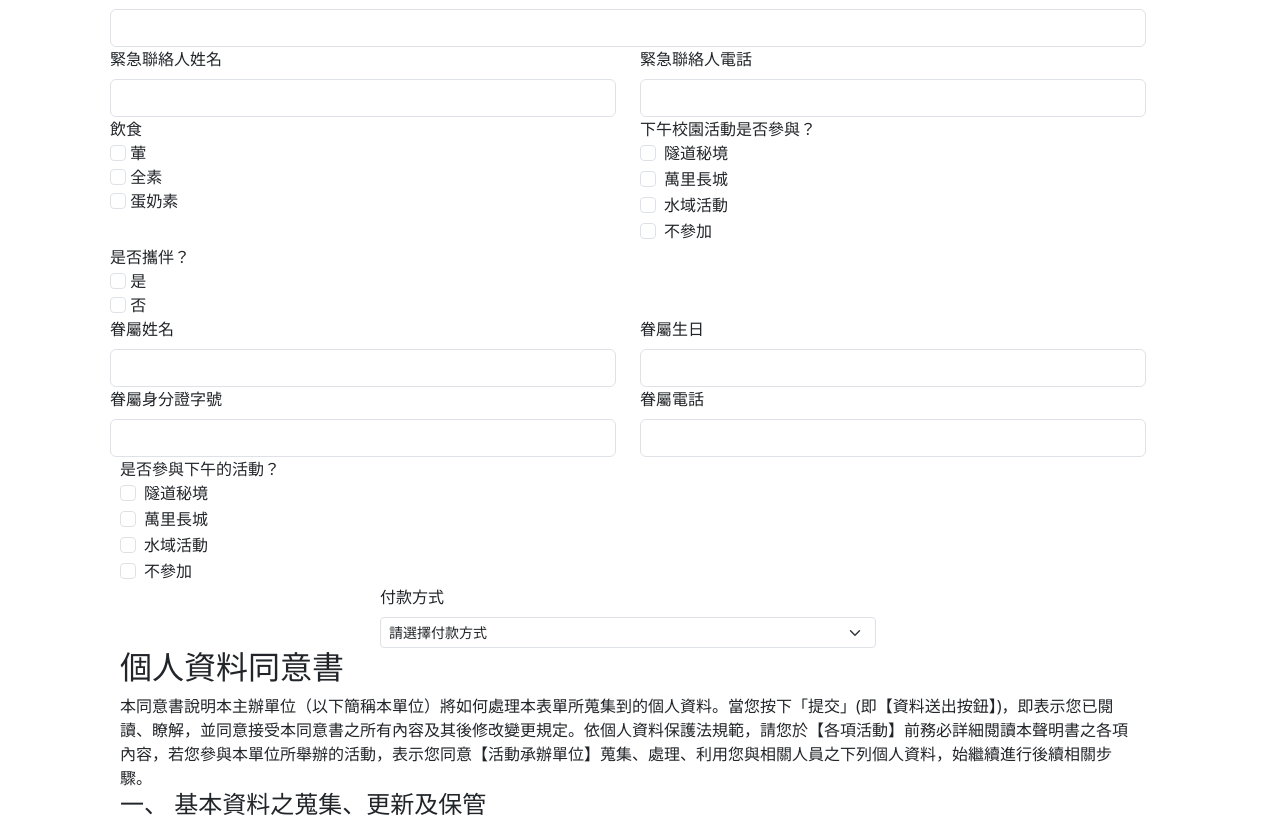
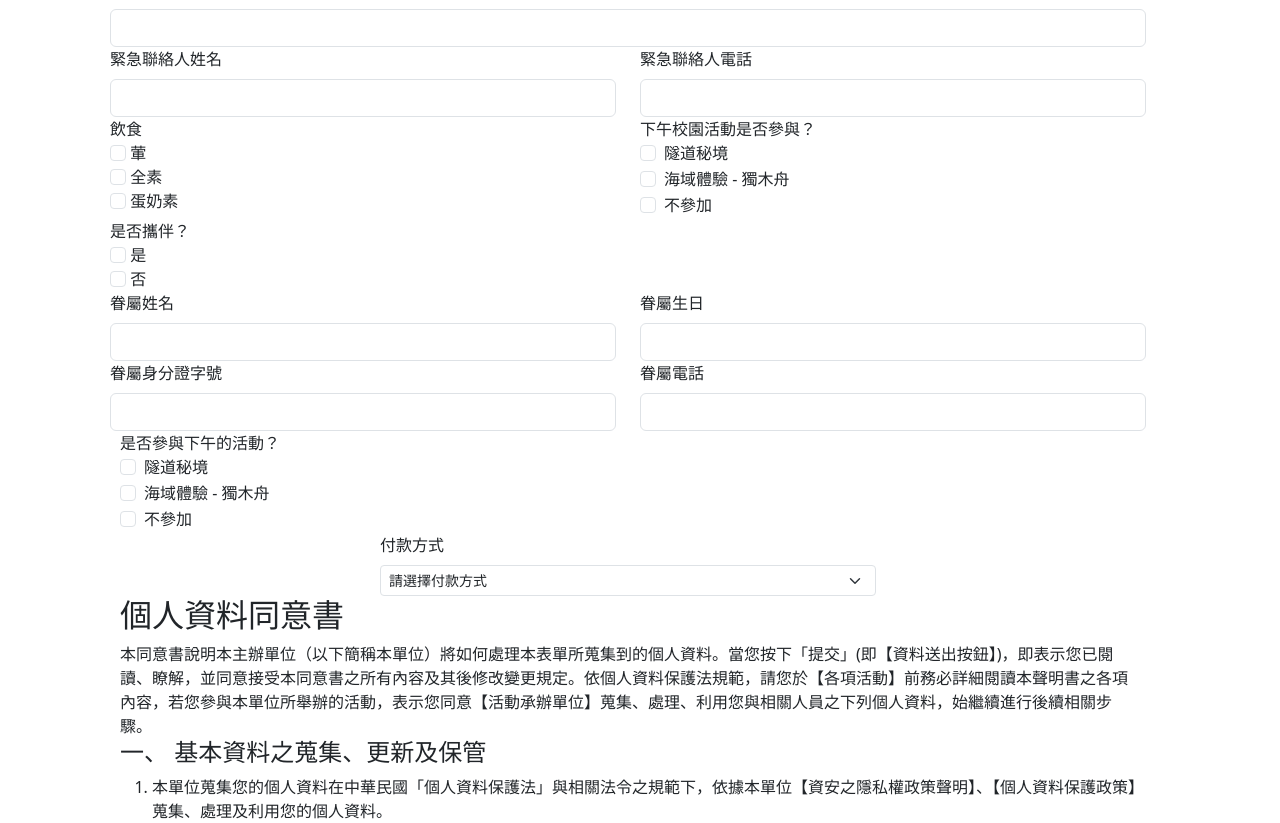
Before and after one commit to 02071819/NSYSU_alumni, a PHP site: page /goldflow.php in a window 1280 px wide. Shown: the part 569-1392 px from the top of the page. Run offline with PHP 8.4, Linux system fonts and the light colour scheme.

Commit message:
choice fix

```diff
--- a/activity_info/activity.php
+++ b/activity_info/activity.php
@@ -158,7 +158,7 @@
 
     <!-- ======= Footer ======= -->
     <footer id="footer" class="footer">
-        <a href="../goldflow.html" class="back-to-money align-items-center justify-content-center">
+        <a href="../goldflow.php" class="back-to-money align-items-center justify-content-center">
             <div class="back-to-money-item">
                 <!-- <img src="../assets/img/header_icon/money_icon.png" class="back-to-top-img"> -->
                 <p><strong>報名繳費</strong></p>
--- a/goldflow.php
+++ b/goldflow.php
@@ -28,13 +28,6 @@
         $go = $go."、".$_POST['secret'];
       }
 
-    }
-    if(isset($_POST['mile'])){
-      if($go=='none'){
-        $go = $_POST['mile'];
-      } else {
-        $go = $go."、".$_POST['mile'];
-      }
     }
     if(isset($_POST['water'])){
       if($go=='none'){
@@ -72,13 +65,6 @@
           $Pgo = $Pgo."、".$_POST['Psecret'];
         }
 
-      }
-      if(isset($_POST['Pmile'])){
-        if($Pgo=='none'){
-          $Pgo = $_POST['Pmile'];
-        } else {
-          $Pgo = $Pgo."、".$_POST['Pmile'];
-        }
       }
       if(isset($_POST['Pwater'])){
         if($Pgo=='none'){
@@ -202,9 +188,24 @@
               name="inputDepartment"
             >
               <option selected value="">請選擇畢業系所</option>
-              <option value="資管系">資管系</option>
+              <option value="中國文學系">中國文學系</option>
+              <option value="外國語文系">外國語文系</option>
+              <option value="音樂學系">音樂學系</option>
               <option value="化學系">化學系</option>
-              <option value="資工系">資工系</option>
+              <option value="物理學系">物理學系</option>
+              <option value="生物科學系">生物科學系</option>
+              <option value="應用數學系">應用數學系</option>
+              <option value="電機工程學系">電機工程學系</option>
+              <option value="機械與機電工程學系">機械與機電工程學系</option>
+              <option value="材料與光電科學學系">材料與光電科學學系</option>
+              <option value="環境工程研究所">環境工程研究所</option>
+              <option value="企業管理學系">企業管理學系</option>
+              <option value="資訊管理學系">資訊管理學系</option>
+              <option value="財務管理學系">財務管理學系</option>
+              <option value="海洋生物科技暨資源學系">海洋生物科技暨資源學系</option>
+              <option value="海洋環境及工程學系">海洋環境及工程學系</option>
+              <option value="海洋科學系">海洋科學系</option>
+              <option value="中國與亞太區域研究所">中國與亞太區域研究所</option>
             </select>
           </div>
           <div class="col-md-5">
@@ -277,22 +278,11 @@
               <input
                 class="form-check-input"
                 type="checkbox"
-                value="萬里長城"
-                name="mile"
-              />
-              <label class="form-check-label" for="mile">
-                萬里長城
-              </label>
-            </div>
-            <div class="form-check">
-              <input
-                class="form-check-input"
-                type="checkbox"
-                value="水域活動"
+                value="海域體驗 - 獨木舟"
                 name="water"
               />
               <label class="form-check-label" for="water">
-                水域活動
+                海域體驗 - 獨木舟
               </label>
             </div>
             <div class="form-check">
@@ -365,22 +355,11 @@
                 <input
                   class="form-check-input"
                   type="checkbox"
-                  value="萬里長城"
-                  name="Pmile"
-                />
-                <label class="form-check-label" for="Pmile">
-                  萬里長城
-                </label>
-              </div>
-              <div class="form-check">
-                <input
-                  class="form-check-input"
-                  type="checkbox"
-                  value="水域活動"
+                  value="海域體驗 - 獨木舟"
                   name="Pwater"
                 />
                 <label class="form-check-label" for="Pwater">
-                  水域活動
+                  海域體驗 - 獨木舟
                 </label>
               </div>
               <div class="form-check">
--- a/index.php
+++ b/index.php
@@ -83,7 +83,7 @@ $query = mysqli_query($conn, "select * from categories");
           </div>
           <div class="head_icon">
             <img src="./assets/img/header_icon/money_icon.png" alt="" class="head_icon_money">
-            <li><a class="nav-link scrollto" href="./goldflow.html"><strong>報名與繳費</strong></a></li>
+            <li><a class="nav-link scrollto" href="goldflow.php"><strong>報名與繳費</strong></a></li>
           </div>
           <div class="head_icon">
             <img src="./assets/img/header_icon/photo_icon.png" alt="">
```
